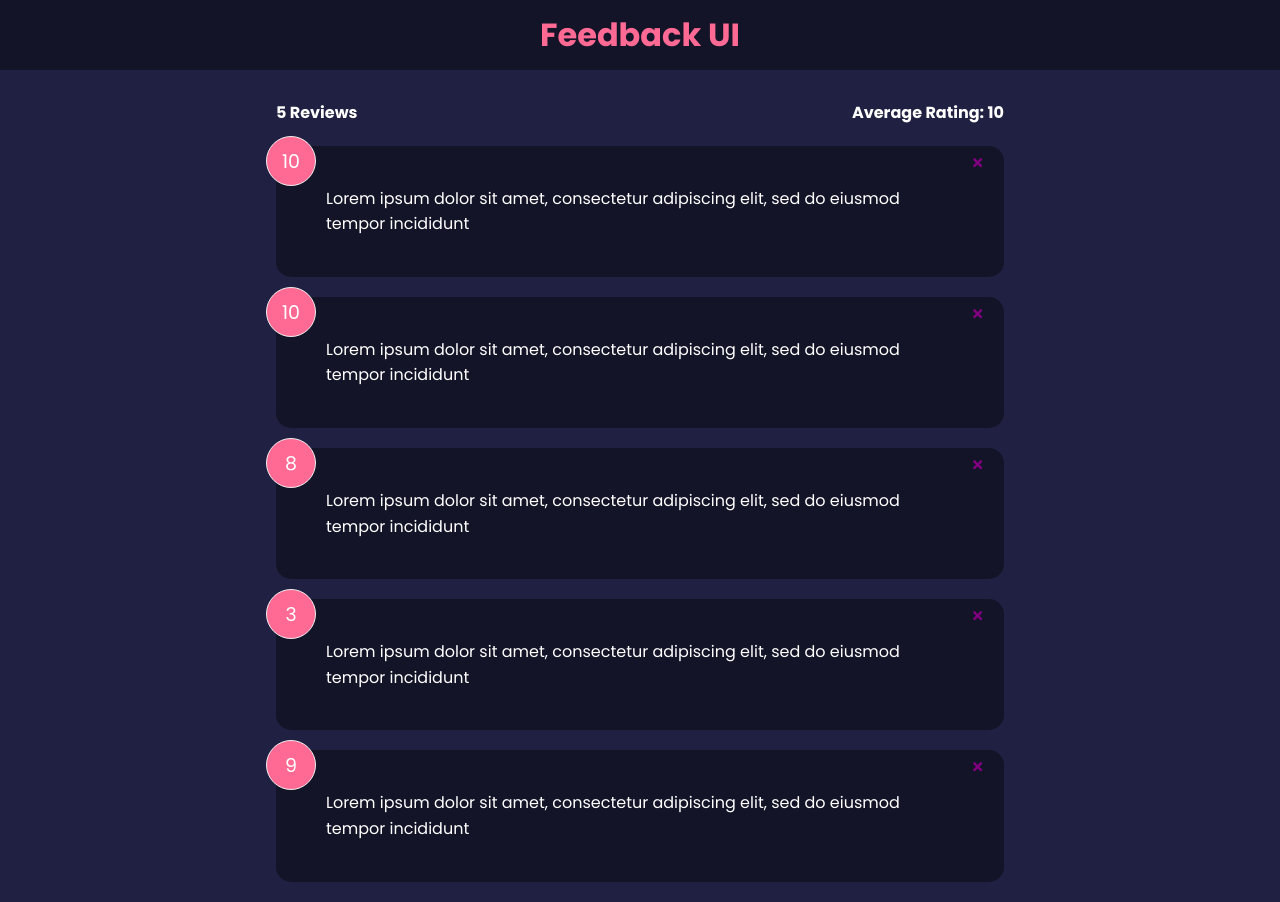
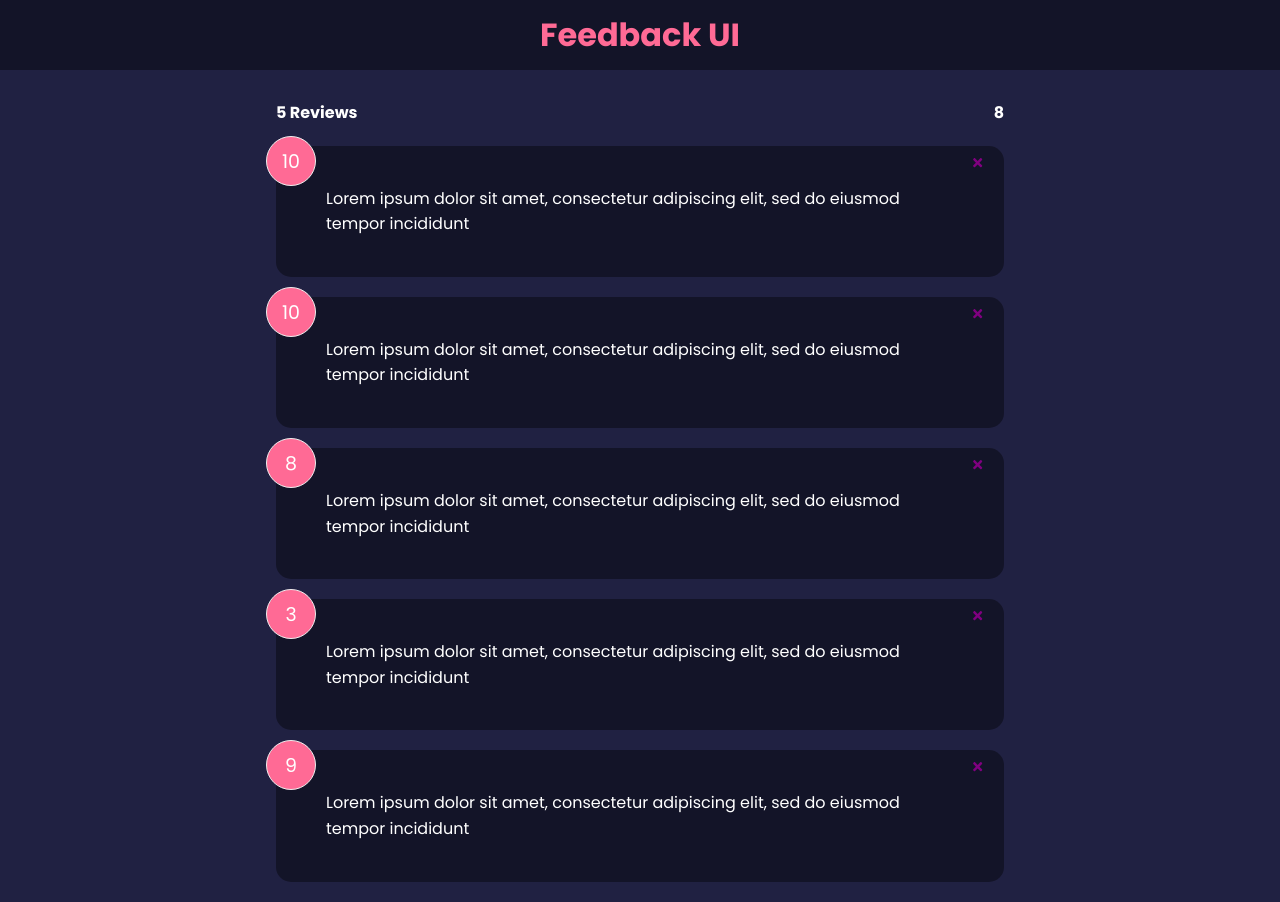
Before and after one commit to Princess-Morris/a-feedback-feat, a React (Create React App) app: page / in a window 1280 px wide. Built offline with nearby package versions, Linux system fonts and the light colour scheme.

Commit message:
add a function to calculate feedback avearge rating

```diff
--- a/src/components/FeedbackStats.jsx
+++ b/src/components/FeedbackStats.jsx
@@ -1,12 +1,33 @@
+import PropTypes from 'prop-types';
+
 function FeedbackStats({feedback}) {
-// ca
+// Calculate ratings avg
+
+let average = feedback.reduce((acc, cur) => {
+    return acc + cur.rating
+}, 0) / feedback.length
+
+average = average.toFixed(1).replace(/[.,]0$/, '')
+
+    // let average = 0
+
+    // for (let i = 0; i < feedback.length; i++){
+    //     average = average + feedback[i].rating
+    // }
+
+    // average = average / feedback.length
+
 
   return (
     <div className="feedback-stats">
       <h4>{feedback.length} Reviews</h4>
-      <h4>Average Rating: 10</h4>
+      <h4>{isNaN(average) ? 0 : average}</h4>
     </div>
   );
 }
 
+FeedbackStats.propTypes = {
+    feedback: PropTypes.array.isRequired
+}
+
 export default FeedbackStats;
```
